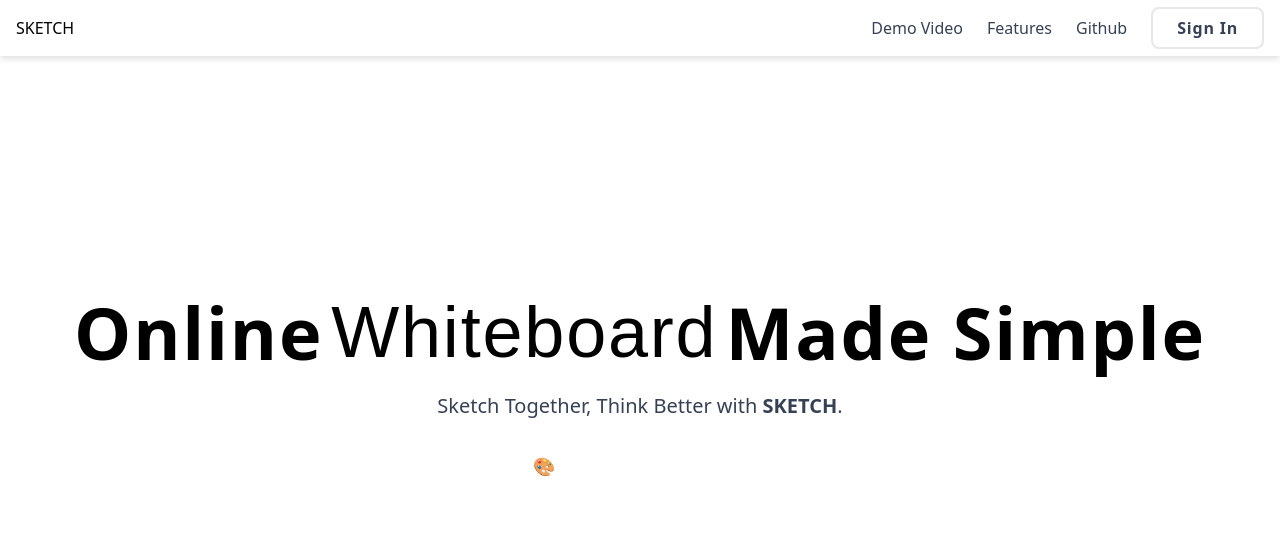
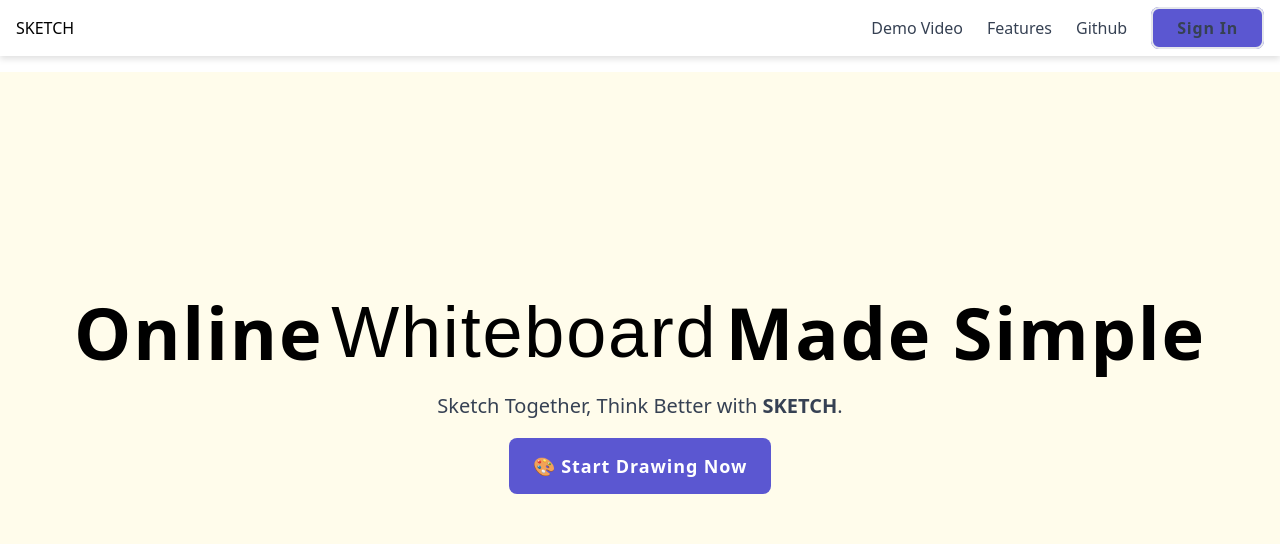
Before and after one commit to rasprogrammer/sketch, a Next.js app in the folder apps/frontend/: page / in a window 1280 px wide. Shown: the top 544 px of the page. Built offline with nearby package versions, Linux system fonts and the light colour scheme; no server answers; a web font is replaced by a local one.

Commit message:
added custom theme css

```diff
--- a/apps/frontend/src/app/globals.css
+++ b/apps/frontend/src/app/globals.css
@@ -1 +1,32 @@
 @import "tailwindcss";
+
+
+@theme {
+  /* Custom Colors */
+
+  --color-primary: #6965db;
+  --color-primary-chubb: #625ee0;
+  --color-primary-darker: #5b57d1;
+  --color-primary-darkest: #4a47b1;
+  --color-primary-light: #e2e1fc;
+
+  --color-secondary: #223082;
+
+  /* --color-background: #1f1f1f; */
+  --color-background: #232329;
+  --color-light_background: #2a2a2a;
+  --color-lighter_background: #191919;
+
+  --color-tool_select: #47456d;
+
+  /* Custom BG Colors */
+
+  --color-background_yellow: #fffceb;
+  --color-background_green: #d1fae5;
+  --color-background_blue: #f0f9ff;
+}
+
+html {
+  scroll-behavior: smooth;
+  scroll-padding-top: 65px;
+}
```
